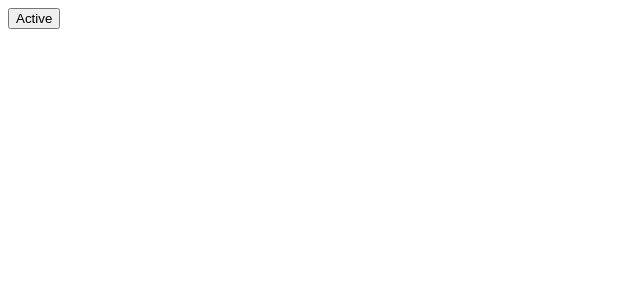
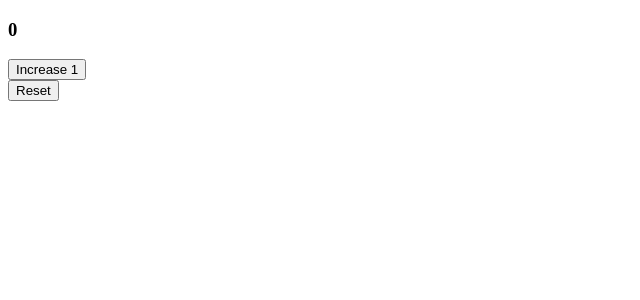
Before and after one commit to KornepalliTejasree/React, a React (Vite) app: page / in a window 1280 px wide. Shown: the top 300 px of the page, without its empty margins (0-640 px from the left). Built offline with nearby package versions, Linux system fonts and the light colour scheme.

Commit message:
Lifting states

```diff
--- a/src/App.jsx
+++ b/src/App.jsx
@@ -1,18 +1,12 @@
 import React, { useState } from 'react'
-
+import Counter from './Counter';
+import Reset from './Reset';
 const App = () => {
-  const [but ,setBut]=useState("Active")
-  const handleClick=()=>{
-    if(but==="Active"){
-      setBut("Inactive");
-    }
-    else{
-      setBut("Active");
-    }
-  }
+  const [count,setCount]=useState(0);
   return (
     <div>
-      <button onClick={handleClick} className={but}>{but}</button>
+      <Counter count={count} setCount={setCount}/>
+      <Reset setCount={setCount}/>
     </div>
   )
 }
--- /dev/null
+++ b/src/Counter.jsx
@@ -0,0 +1,12 @@
+import React from 'react'
+
+const Counter = ({count,setCount}) => {
+  return (
+    <div>
+       <h3>{count}</h3>
+      <button onClick={()=>setCount(count+1)}>Increase 1</button>
+    </div>
+  )
+}
+
+export default Counter
--- /dev/null
+++ b/src/Reset.jsx
@@ -0,0 +1,11 @@
+import React from 'react'
+
+const Reset = ({setCount}) => {
+  return (
+    <div>
+      <button onClick={()=>setCount(0)}>Reset</button>
+    </div>
+  )
+}
+
+export default Reset
```
